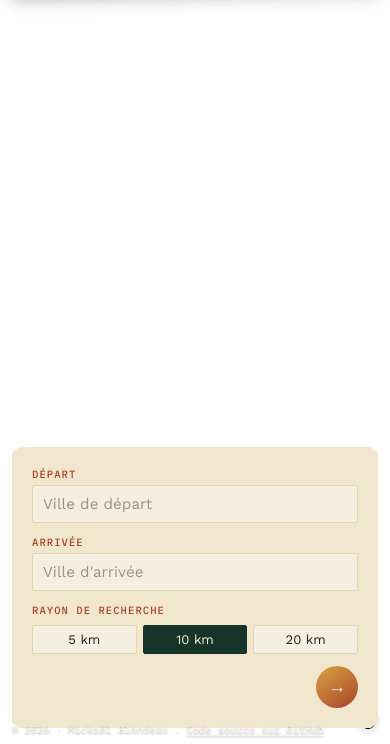
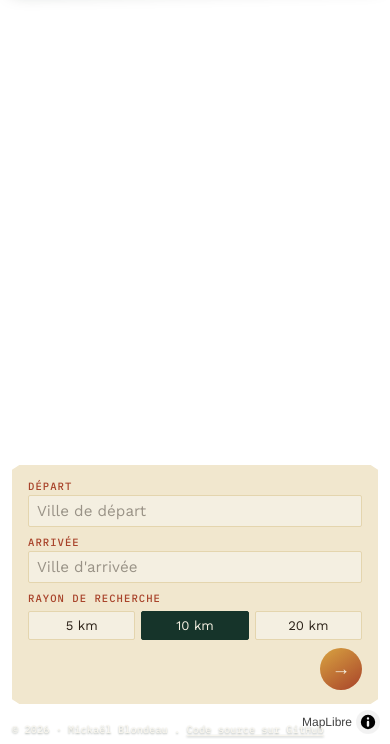
Before and after one commit to mickablondo/terra-aventura-radar, a website built with Vite: page frontend/index.html in a window 390 px wide. Shown: the part 100-844 px from the top of the page. Built offline with nearby package versions, Linux system fonts and the light colour scheme; no server answers.

Commit message:
fix(#11): chevauchement form et footer sur mobile

```diff
--- a/frontend/src/style.css
+++ b/frontend/src/style.css
@@ -255,14 +255,31 @@ body {
     left: 12px;
     right: 12px;
     max-width: none;
+    padding: 12px 16px;
   }
 
   .route-card {
     top: auto;
-    bottom: 16px;
+    bottom: 40px; /* laisse la place au footer en dessous, sans chevauchement */
     left: 12px;
     right: 12px;
     width: auto;
+    max-height: 55vh;
+    overflow-y: auto;
+    padding: 14px 16px;
+    gap: 8px;
+  }
+
+  .route-card__field {
+    gap: 2px;
+  }
+
+  .route-card__field input {
+    padding: 6px 8px;
+  }
+
+  .route-card__radius-group {
+    flex-wrap: wrap;
   }
 }
 
```
